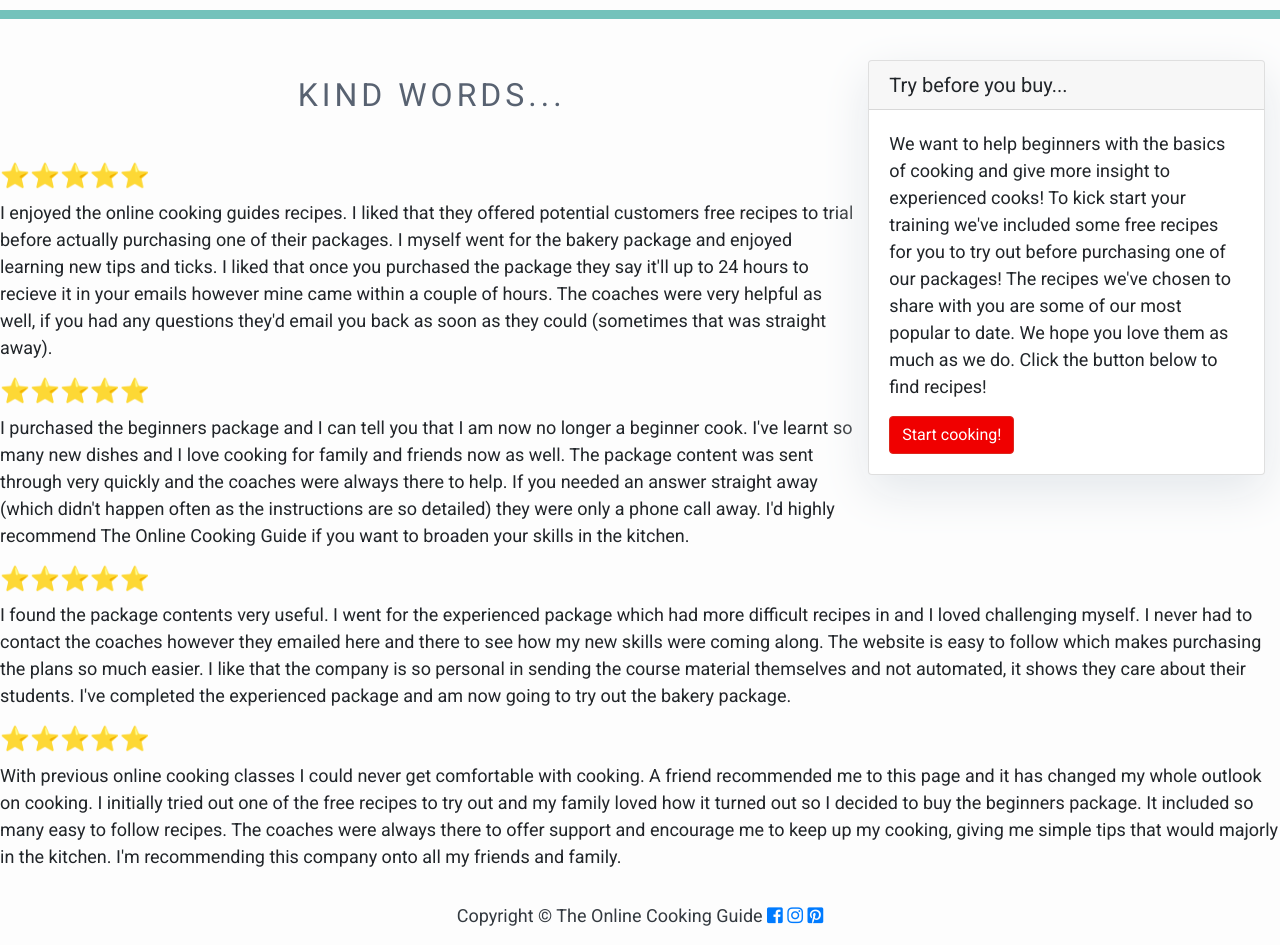
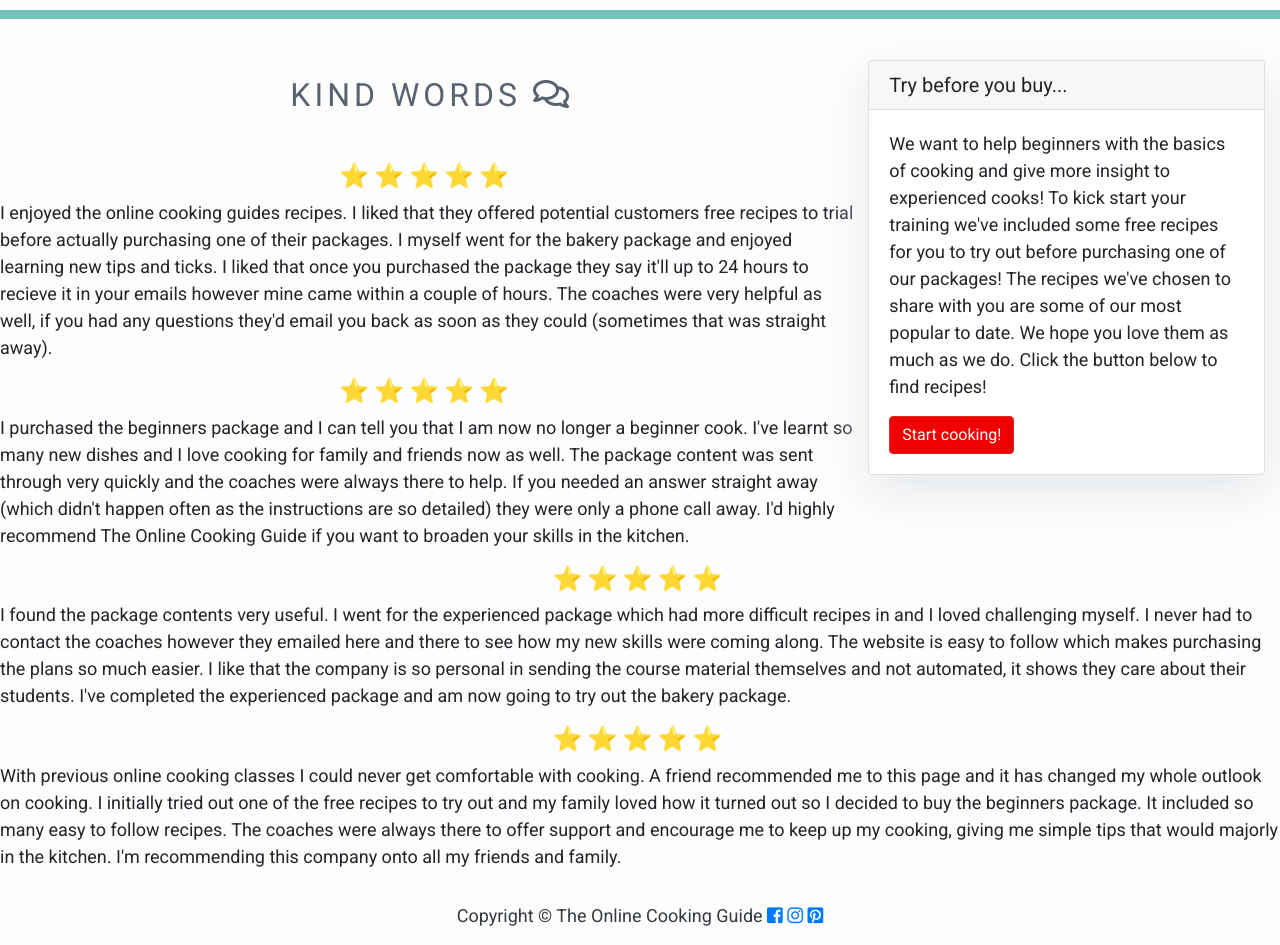
Before and after one commit to niamhbrowne/ms4-niamh-cook, a Django app: page / in a window 1280 px wide. Shown: the part 1169-2114 px from the top of the page. Run offline with Django 3.2, Linux system fonts and the light colour scheme; some libraries are stand-ins or nearby versions.

Commit message:
added font awesome logo to h2 in index

```diff
--- a/static/css/base.css
+++ b/static/css/base.css
@@ -127,3 +127,13 @@ div#map {min-height: 360px;}
     letter-spacing: 3px;
     border-bottom: 9px solid #74c2bb;
 }
+
+/*--------------------------------------------------Home Page*/
+.home h4 {
+text-align: center;
+letter-spacing: 5px;
+}
+
+.home p {
+
+}
--- a/templates/index.html
+++ b/templates/index.html
@@ -72,8 +72,8 @@
   </div>
 </div>
   <!--------------------------------------------------------------------Reviews left by former students-->
-  <div>
-      <h2 class="h2-title">Kind Words...</h2>
+  <div class="home">
+      <h2 class="h2-title">Kind Words <i class="far fa-comments"></i></h2>
       <h4>⭐️⭐️⭐️⭐️⭐️</h4>
       <p>I enjoyed the online cooking guides recipes.  I liked that they offered potential customers free recipes to trial before actually purchasing one of their packages.  I myself went for the bakery package and enjoyed learning new tips and ticks.  I liked that once you purchased the package they say it'll up to 24 hours to recieve it in your emails however mine came within a couple of hours. The coaches were very helpful as well, if you had any questions they'd email you back as soon as they could (sometimes that was straight away).</p>
 
```
